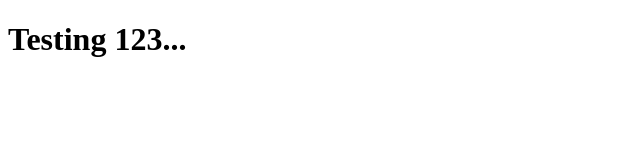
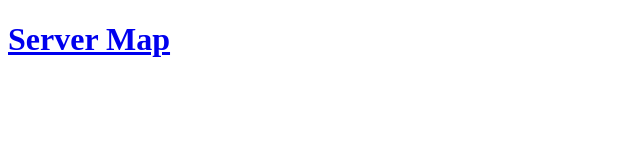
Before and after one commit to mhowardx77/mhowardx77.github.io, a plain HTML site: page index.html in a window 1280 px wide. Shown: the whole page, without its empty margins (0-640 px from the left). Drawn offline with Linux system fonts and the light colour scheme.

Commit message:
added link to the server map

```diff
--- a/index.html
+++ b/index.html
@@ -1,6 +1,6 @@
 <!DOCTYPE html>
 <html>
-    <h1>Testing 123...</h1>
+    <h1><a href="https://mhowardx77.github.io/MCServerMap">Server Map</a></h1>
 
 
 
```
